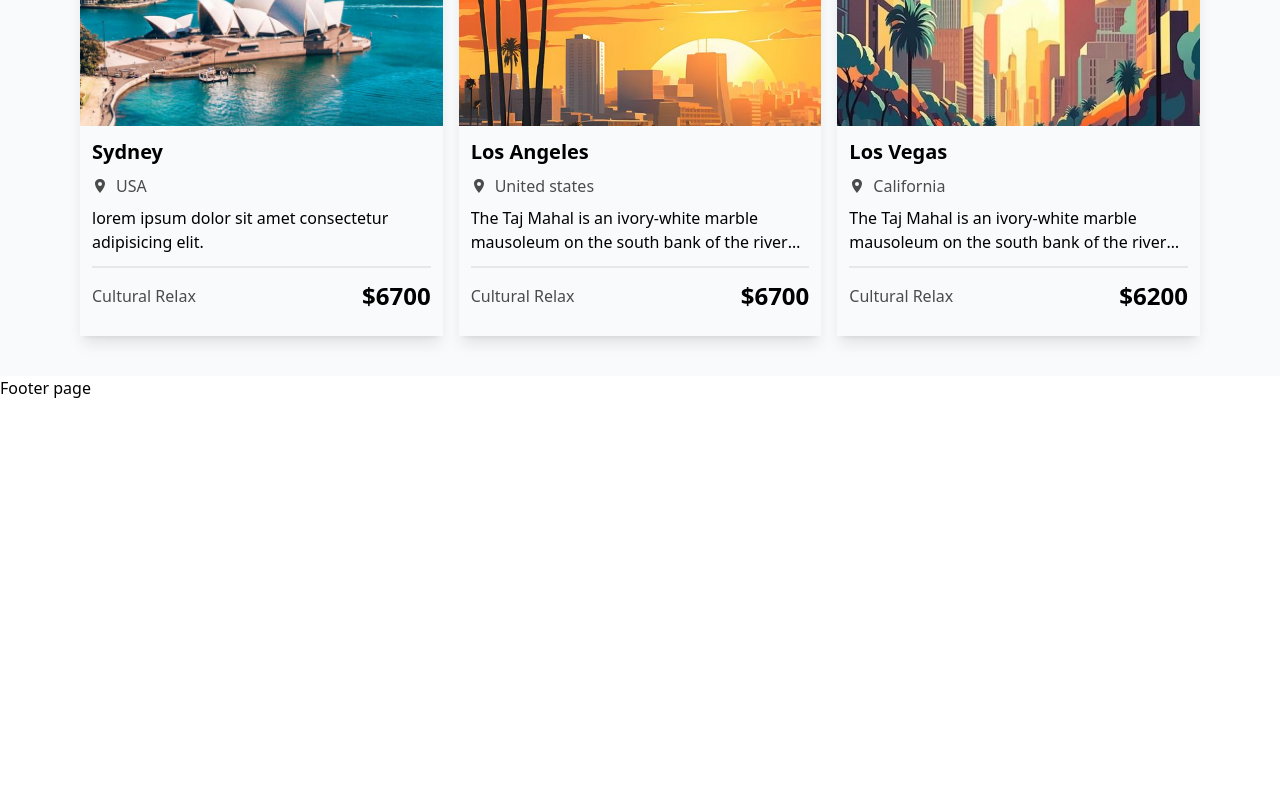
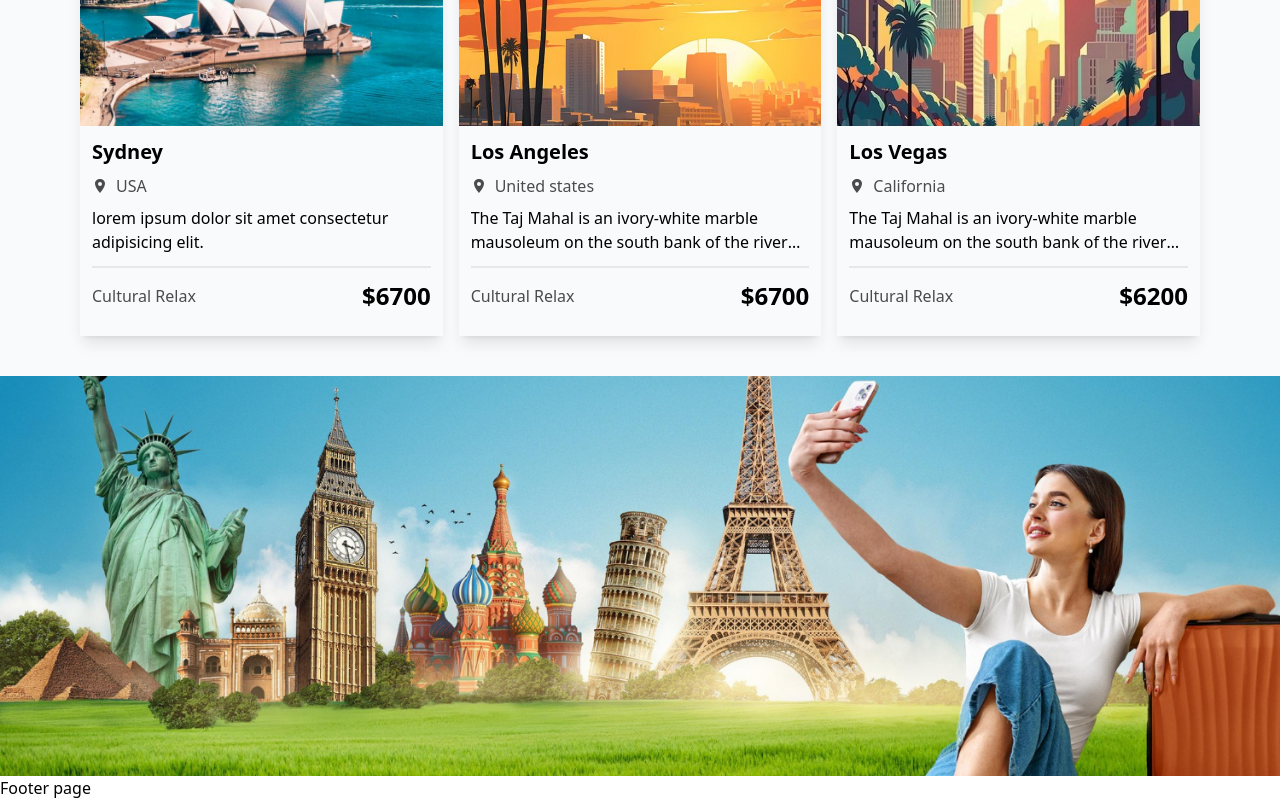
Before and after one commit to SHANIB-C-K/Travel-management-system, a React (Vite) app in the folder Client/: page / in a window 1280 px wide. Shown: the part 1396-2196 px from the top of the page. Before the commit the page ends 1796 px from the top, so only its background shows below. Built offline with nearby package versions, Linux system fonts and the light colour scheme.

Commit message:
Banner image created

```diff
--- /dev/null
+++ b/Client/src/components/BannerImg/BannerImg.jsx
@@ -0,0 +1,17 @@
+import React from "react";
+
+const BannerImg = ({ img }) => {
+  // background image create section
+  const bgImg = {
+    backgroundImage: `url(${img})`,
+    backgroundSize: "cover",
+    backgroundPosition: "center",
+    height: "400px",
+  };
+
+  return (
+    <div data-aos="zoom-in" className="h-[400px" w-full style={bgImg}></div>
+  );
+};
+
+export default BannerImg;
--- a/Client/src/components/Places/PlaceCard.jsx
+++ b/Client/src/components/Places/PlaceCard.jsx
@@ -11,9 +11,9 @@ const PlaceCard = ({
   type,
   handleOrderPopup,
 }) => {
-
   return (
     <>
+      {/* html section */}
       <div
         className="shadow-lg transition-all duration-500 hover:shadow-xl dark:bg-slate-950 dark:text-white cursor-pointer"
         onClick={handleOrderPopup}
--- a/Client/src/pages/HomeScreen.jsx
+++ b/Client/src/pages/HomeScreen.jsx
@@ -3,6 +3,8 @@ import React from "react";
 import NatureVid from "../assets/video/main.mp4";
 import HomeSearch from "../components/HomeSearch/HomeSearch";
 import Place from "../components/Places/Place";
+import BannerImg from "../components/BannerImg/BannerImg";
+import BannerPic from "../assets/cover-women.jpg";
 
 const HomeScreen = () => {
   return (
@@ -20,7 +22,10 @@ const HomeScreen = () => {
           {/* HomeSearch component  */}
           <HomeSearch />
         </div>
+        {/* place component section */}
         <Place />
+        {/* Banner image component section */}
+        <BannerImg img={BannerPic} />
       </div>
     </>
   );
```
